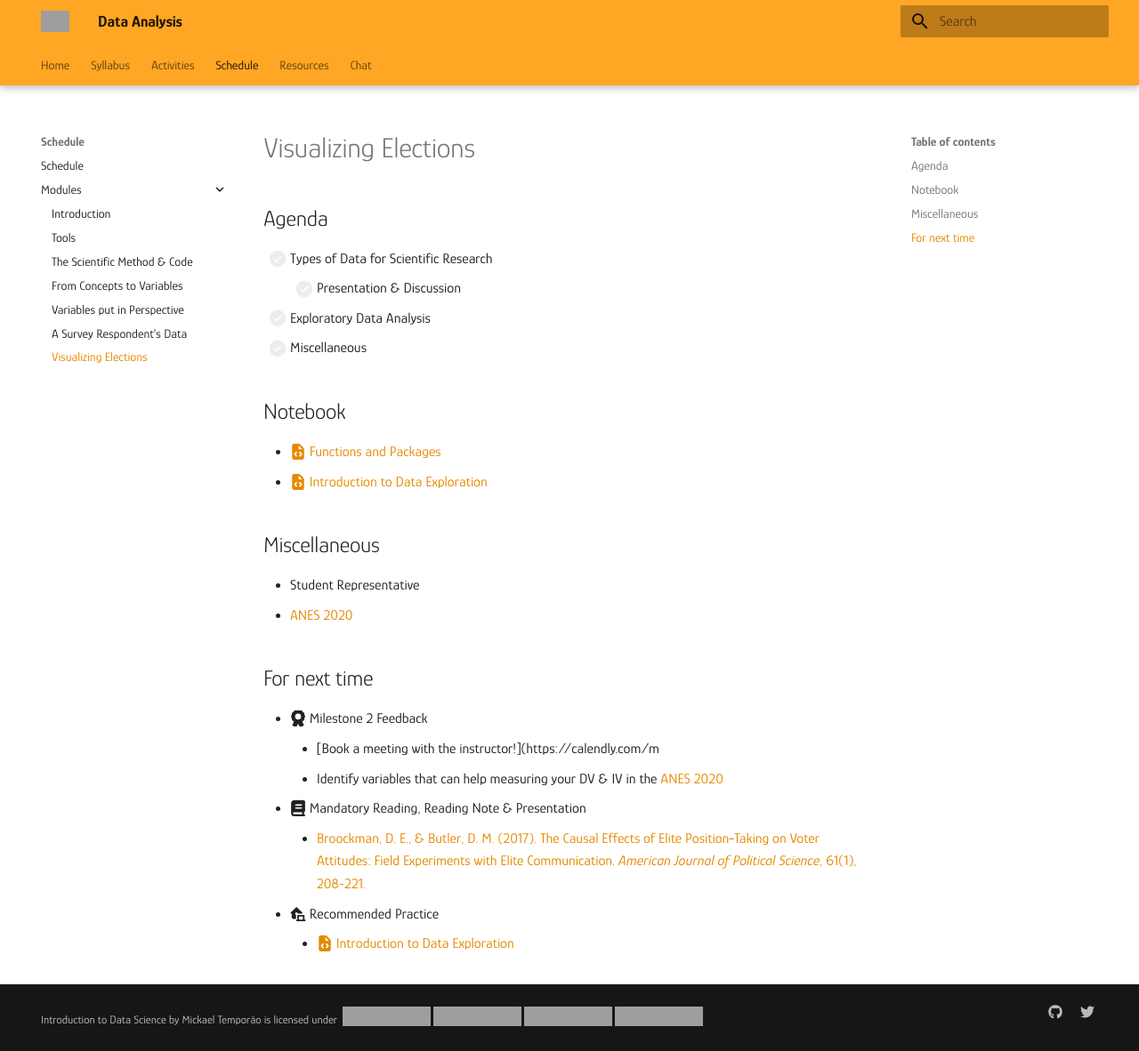
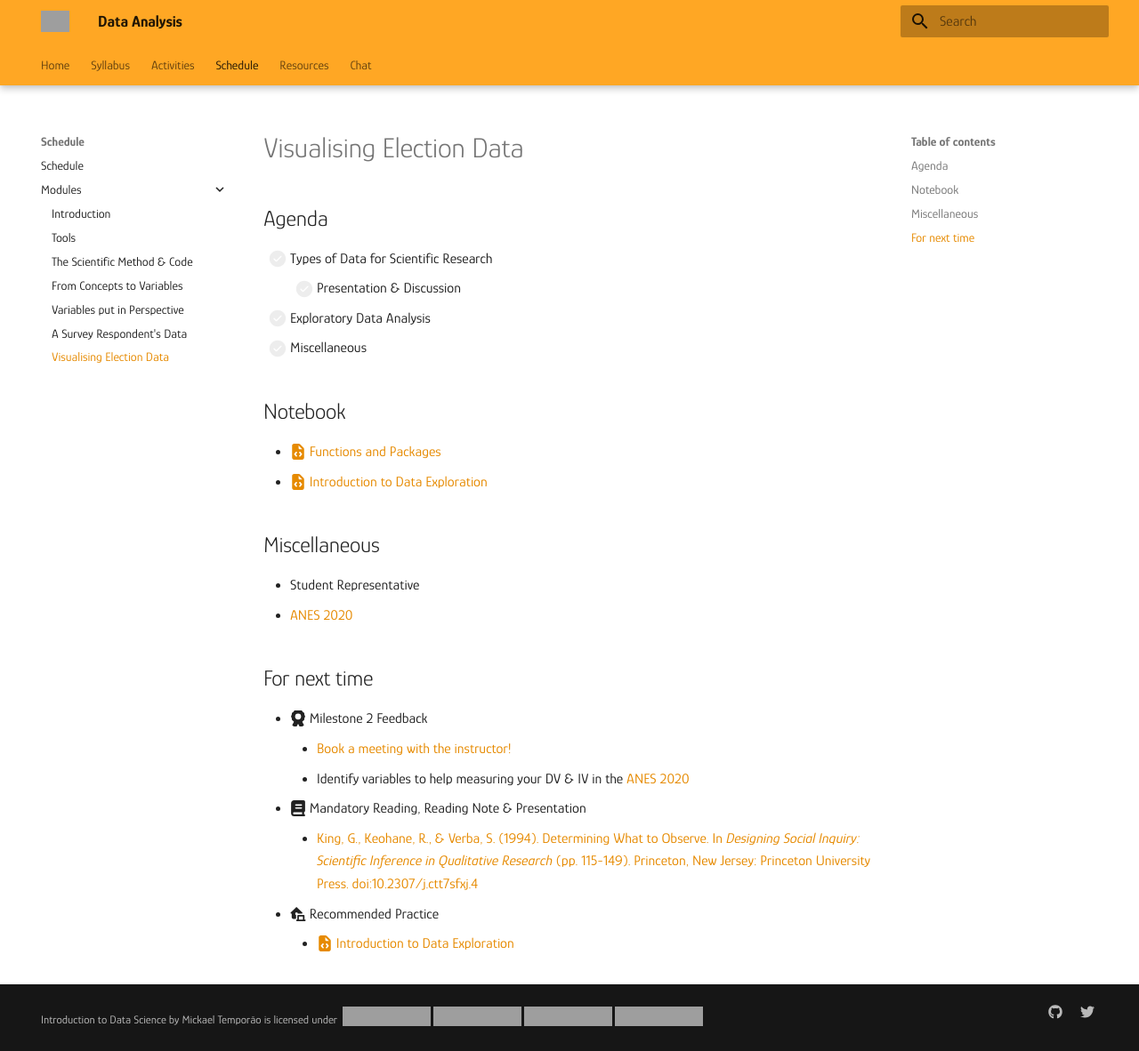
Before and after one commit to mickaeltemporao/data-analysis, an MkDocs documentation site: the page built from docs/modules/exploration-1.md, in a window 1280 px wide and 1182 px high. Shown: the whole window at 89% size. Built offline with MkDocs 1.6.1 and Material for MkDocs 9.7.7, drawn with Linux system fonts in a browser that asks for light colours; grey boxes are pictures that could not be loaded.

Commit message:
update reading and schedule

```diff
--- a/docs/modules/exploration-1.md
+++ b/docs/modules/exploration-1.md
@@ -1,11 +1,10 @@
-# Visualizing Elections
+# Visualising Election Data
 
 ## Agenda
 - [ ] Types of Data for Scientific Research
     - [ ] Presentation & Discussion
 - [ ] Exploratory Data Analysis
 - [ ] Miscellaneous
-
 
 ## Notebook
 - [:fontawesome-solid-file-code: Functions and Packages](https://colab.research.google.com/github/mickaeltemporao/itds/blob/main/materials/03-functions-and-packages.ipynb)
@@ -17,9 +16,9 @@
 
 ## For next time
 -  :fontawesome-solid-award: Milestone 2 Feedback
-    - [Book a meeting with the instructor!](https://calendly.com/m
-    - Identify variables that can help measuring your DV & IV in the [ANES 2020](https://sda.berkeley.edu/sdaweb/docs/nes2020full/DOC/hcbk.htm)
+    - [Book a meeting with the instructor!](https://calendly.com/mickaeltemporao/one-on-one)
+    - Identify variables to help measuring your DV & IV in the [ANES 2020](https://sda.berkeley.edu/sdaweb/docs/nes2020full/DOC/hcbk.htm)
 - :fontawesome-solid-book: Mandatory Reading, Reading Note & Presentation
-    - [Broockman, D. E., & Butler, D. M. (2017). The Causal Effects of Elite Position‐Taking on Voter Attitudes: Field Experiments with Elite Communication. *American Journal of Political Science*, 61(1), 208-221.](https://proxy.sciencespobordeaux.fr:2595/doi/epdf/10.1111/ajps.12243)
+    - [King, G., Keohane, R., & Verba, S. (1994). Determining What to Observe. In *Designing Social Inquiry: Scientific Inference in Qualitative Research* (pp. 115-149). Princeton, New Jersey: Princeton University Press. doi:10.2307/j.ctt7sfxj.4](https://proxy.sciencespobordeaux.fr:5139/document/doi/10.1515/9781400821211-005/pdf)
 - :fontawesome-solid-laptop-house: Recommended Practice
     - [:fontawesome-solid-file-code: Introduction to Data Exploration](https://colab.research.google.com/github/mickaeltemporao/itds/blob/main/materials/04-data-exploration-columns.ipynb)
--- a/docs/schedule.md
+++ b/docs/schedule.md
@@ -24,7 +24,7 @@ This schedule is an approximation, subject to change due needs of the students i
 | 2021/10/08 | From Concepts to Variables         | [:fontawesome-solid-book-reader:](modules/programming-2.md) | [**:fontawesome-solid-chalkboard-teacher: - G3**](activities/participation.md) |                                                                                                                                                         |
 | 2021/10/15 | Variables put in Perspective       | [:fontawesome-solid-book-reader:](modules/programming-3.md) | [**:fontawesome-solid-chalkboard-teacher: - G1**](activities/participation.md) |                                                                                                                                                         |
 | 2021/10/22 | A Respondent's Survey Data         | [:fontawesome-solid-book-reader:](modules/programming-4.md) | [**:fontawesome-solid-chalkboard-teacher: - G4**](activities/participation.md) |                                                                                                                                                         |
-| 2021/10/29 | Visualization                      | :fontawesome-solid-book-reader:                             | [**:fontawesome-solid-chalkboard-teacher: - G2**](activities/participation.md) | [**:fontawesome-solid-award: Proposal**](https://colab.research.google.com/github/mickaeltemporao/data-analysis/blob/main/materials/assignment-2.ipynb) |
+| 2021/10/29 | Exploring Election Data            | [:fontawesome-solid-book-reader:](modules/exploration-1.md) | [**:fontawesome-solid-chalkboard-teacher: - G2**](activities/participation.md) | [**:fontawesome-solid-award: Proposal**](https://colab.research.google.com/github/mickaeltemporao/data-analysis/blob/main/materials/assignment-2.ipynb) |
 | 2021/11/05 | :fontawesome-solid-umbrella-beach: |                                                             |                                                                                |                                                                                                                                                         |
 | 2021/11/12 | Visualization                      | :fontawesome-solid-book-reader:                             |                                                                                |                                                                                                                                                         |
 | 2021/11/19 | Visualization                      | :fontawesome-solid-book-reader:                             | [**:fontawesome-solid-chalkboard-teacher: - G1**](activities/participation.md) |                                                                                                                                                         |
```
